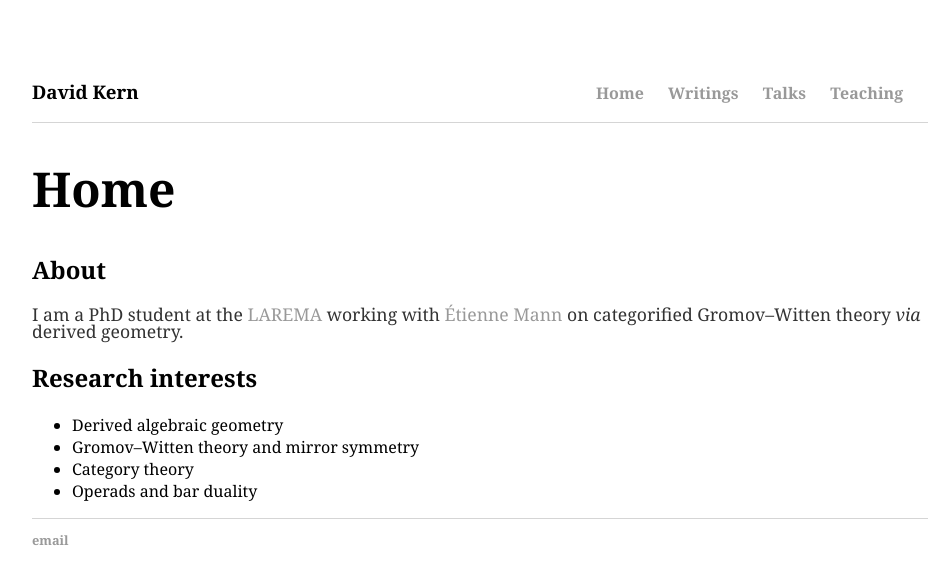
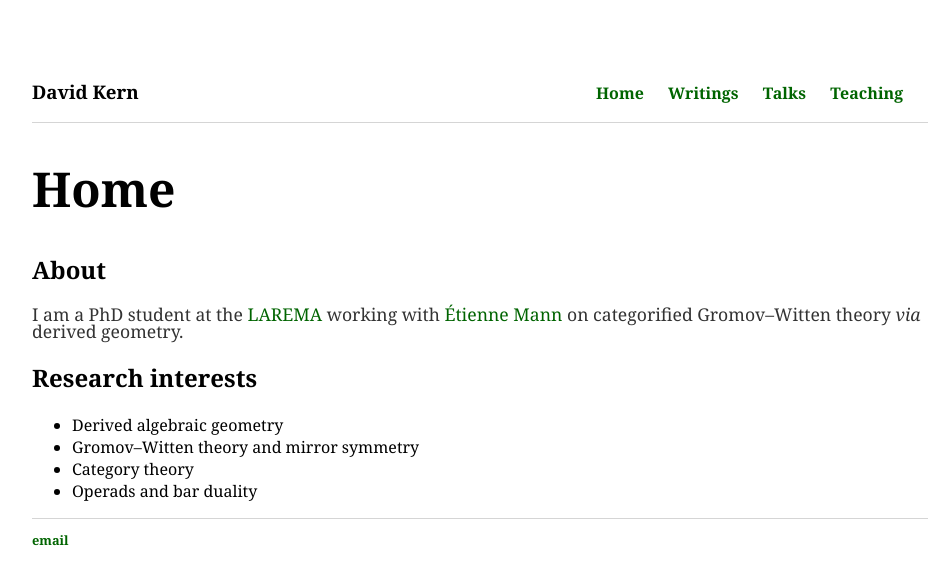
Before and after one commit to dskern/dskern.github.io, a Jekyll site: the page built from index.html, in a window 1280 px wide. Shown: the top 585 px of the page, without its empty margins (160-1111 px from the left). Built offline with Jekyll 4.4.1, drawn with Linux system fonts in a browser that asks for light colours.

Commit message:
Update main.css

```diff
--- a/css/main.css
+++ b/css/main.css
@@ -14,7 +14,7 @@ nav ul li, footer ul li {
 }
 a {
     text-decoration: none;
-    color: #999;
+    color: DarkGreen;
 }
 a:hover {
     text-decoration: underline;
```
